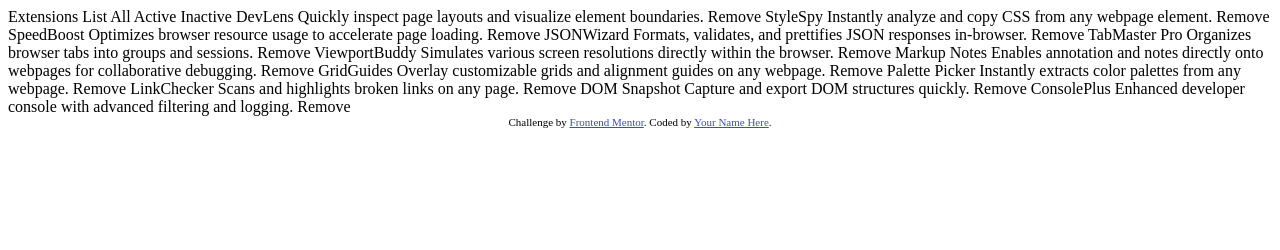
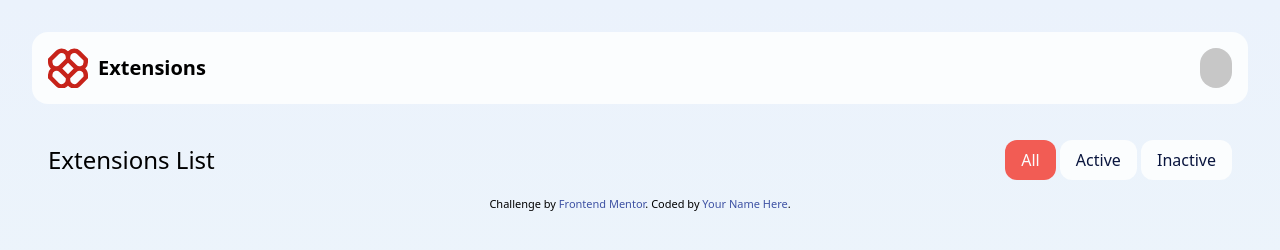
Before and after one commit to clivepato93/browser-extensions-manager, a website: page index.html in a window 1280 px wide. Drawn offline with Linux system fonts and the light colour scheme.

Commit message:
added pseudo states to btns

```diff
--- a/index.html
+++ b/index.html
@@ -1,79 +1,74 @@
 <!DOCTYPE html>
-<html lang="en">
+<html lang="en" class="">
 	<head>
-  <meta charset="UTF-8">
-  <meta name="viewport" content="width=device-width, initial-scale=1.0"> <!-- displays site properly based on user's device -->
+		<meta charset="UTF-8" />
+		<meta name="viewport" content="width=device-width, initial-scale=1.0" />
+		<!-- displays site properly based on user's device -->
 
-  <link rel="icon" type="image/png" sizes="32x32" href="./assets/images/favicon-32x32.png">
+		<link
+			rel="icon"
+			type="image/png"
+			sizes="32x32"
+			href="./assets/images/favicon-32x32.png"
+		/>
 
 		<title>Frontend Mentor | Browser extensions manager UI</title>
 
 		<!-- Feel free to remove these styles or customise in your own stylesheet 👍 -->
 		<style>
-    .attribution { font-size: 11px; text-align: center; }
-    .attribution a { color: hsl(228, 45%, 44%); }
+			.attribution {
+				font-size: 11px;
+				text-align: center;
+			}
+			.attribution a {
+				color: hsl(228, 45%, 44%);
+			}
 		</style>
+		<link href="./src/output.css" rel="stylesheet" />
+		<script src="script.js" defer></script>
 	</head>
-<body>
+	<body
+		class="bg-no-repeat bg-cover min-h-screen bg-[image:var(--color-light-linear-gradient)] duration-1000 dark:bg-[image:var(--color-dark-linear-gradient)] duration-1000 dark:text-Neutral-200 font-family p-8"
+	>
+		<header
+			class="bg-Neutral-0 flex justify-between p-4 rounded-2xl duration-1000 dark:bg-Neutral-800"
+		>
+			<div class="flex items-center font-bold text-xl">
+				<div
+					src=""
+					alt=""
+					class="w-[50px] h-10 bg-[url(/assets/images/logo.svg)] bg-no-repeat"
+				>
+					<!-- <img src="/assets/images/logo.svg" alt="" class=""> -->
+				</div>
+				Extensions
+			</div>
+			<!-- <svg width="200" height="200" xmlns="http://www.w3.org/2000/svg">
+				<use href="./assets/images/logo.svg" alt="" height="200" width="200"/>
+		</svg> -->
+			<button
+				class="duration-1000 dark:bg-Neutral-700 bg-Neutral-300 flex p-4 rounded-2xl switch"
+			>
+				<img src="/assets/images/icon-sun.svg" alt="" class="sun hidden" />
+				<img src="/assets/images/icon-moon.svg" alt="" class="moon hidden" />
+			</button>
+		</header>
+		<section class="mt-5 flex justify-between items-center p-4">
+			<h1 class="text-2xl">Extensions List</h1>
 
-  Extensions List
-
-  All
-  Active
-  Inactive
-
+			<div class="flex gap-4">
+				<div class="filter-btns">
+						<button class=" rounded-xl py-2 px-4  text-Neutral-900 dark:bg-Neutral-600 bg-Neutral-0 focus:outline-Red-400 focus:outline-2 hover:cursor-pointer active-btn" id="All" active>All</button>
+						<button class=" rounded-xl py-2 px-4  text-Neutral-900 dark:bg-Neutral-600 bg-Neutral-0 focus:outline-Red-400 focus:outline-2 hover:cursor-pointer" id="All">Active</button>
+						<button class=" rounded-xl py-2 px-4  text-Neutral-900 dark:bg-Neutral-600 bg-Neutral-0 focus:outline-Red-400 focus:outline-2 hover:cursor-pointer" id="All">Inactive</button>
+			</div>
+		</section>
 		<!-- If you plan to use the JSON file to populate the data dynamically, you can delete the content below -->
-
-  DevLens
-  Quickly inspect page layouts and visualize element boundaries.
-  Remove
-
-  StyleSpy
-  Instantly analyze and copy CSS from any webpage element.
-  Remove
-
-  SpeedBoost
-  Optimizes browser resource usage to accelerate page loading.
-  Remove
-
-  JSONWizard
-  Formats, validates, and prettifies JSON responses in-browser.
-  Remove
-
-  TabMaster Pro
-  Organizes browser tabs into groups and sessions.
-  Remove
-
-  ViewportBuddy
-  Simulates various screen resolutions directly within the browser.
-  Remove
-
-  Markup Notes
-  Enables annotation and notes directly onto webpages for collaborative debugging.
-  Remove
-
-  GridGuides
-  Overlay customizable grids and alignment guides on any webpage.
-  Remove
-
-  Palette Picker
-  Instantly extracts color palettes from any webpage.
-  Remove
-
-  LinkChecker
-  Scans and highlights broken links on any page.
-  Remove
-
-  DOM Snapshot
-  Capture and export DOM structures quickly.
-  Remove
-
-  ConsolePlus
-  Enhanced developer console with advanced filtering and logging.
-  Remove
+		<main></main>
 
 		<div class="attribution">
-    Challenge by <a href="https://www.frontendmentor.io?ref=challenge">Frontend Mentor</a>.
+			Challenge by
+			<a href="https://www.frontendmentor.io?ref=challenge">Frontend Mentor</a>.
 			Coded by <a href="#">Your Name Here</a>.
 		</div>
 	</body>
--- /dev/null
+++ b/script.js
@@ -0,0 +1,85 @@
+fetch("data.json")
+	.then((response) => response.json())
+	.then((data) => {
+		console.log("Fetched data:", data);
+	})
+	.catch((error) => {
+		console.error("Error loading JSON:", error);
+	});
+
+function toggle(){
+	document.documentElement.classList.toggle("dark");
+	document.documentElement.classList.toggle("light");
+
+}
+
+const filterBtns= [...document.querySelector('.filter-btns').children]
+// console.dir( filterBtns)
+
+filterBtns.forEach((btn,index)=>{
+	btn.addEventListener('click',(e)=>{
+		// debugger
+		e.preventDefault()
+		for (let i = 0; i < filterBtns.length; i++) {
+			if(i==index){
+				filterBtns[i].classList.toggle('active-btn',true)
+			}
+
+			else{
+				filterBtns[i].classList.toggle('active-btn',false)
+
+			}
+		}
+		// }
+	})
+})
+
+
+document.querySelector(".switch").addEventListener("click", function (e) {
+	// setTimeout(toggle,1000)
+	document.documentElement.classList.toggle("dark");
+	document.documentElement.classList.toggle("light");
+	document.querySelector(".sun").classList.toggle("hidden");
+	document.querySelector(".sun").classList.toggle("block");
+
+	document.querySelector(".moon").classList.toggle("block");
+	document.querySelector(".moon").classList.toggle("hidden");
+});
+
+// document.querySelector(".sun").addEventListener("click", function (e) {
+// 	// debugger
+// 	document.documentElement.classList.toggle("dark");
+// 	document.documentElement.classList.toggle("light");
+
+// 	document.querySelector(".sun").classList.toggle("block");
+// 	document.querySelector(".sun").classList.toggle("hidden");
+
+// 	document.querySelector(".moon").classList.remove("hidden");
+// 	document.querySelector(".moon").classList.toggle("block");
+// });
+
+// On page load or when changing themes, best to add inline in `head` to avoid FOUC
+// debugger
+// console.log(localStorage.theme)
+document.documentElement.classList.toggle(
+	"dark",
+	localStorage.theme === "dark" ||
+		(!("theme" in localStorage) &&
+			window.matchMedia("(prefers-color-scheme: dark)").matches)
+);
+// Whenever the user explicitly chooses light mode
+// localStorage.theme = "light";
+// console.log(localStorage.theme)
+// Whenever the user explicitly chooses dark mode
+// localStorage.theme = "dark";
+// Whenever the user explicitly chooses to respect the OS preference
+localStorage.removeItem("theme");
+if(document.documentElement.classList.contains("dark")){
+	document.querySelector(".sun").classList.toggle("hidden");
+	document.querySelector(".sun").classList.toggle("block");
+}
+
+if(document.documentElement.classList.contains("light")){
+	document.querySelector(".moon").classList.toggle("hidden");
+	document.querySelector(".moon").classList.toggle("block");
+}
--- /dev/null
+++ b/src/input.css
@@ -0,0 +1,78 @@
+@import "tailwindcss";
+@import url("https://fonts.googleapis.com/css2?family=Noto+Sans:ital,wght@0,100..900;1,100..900&family=Raleway:ital,wght@0,100..900;1,100..900&display=swap");
+
+@custom-variant dark (&:where(.dark, .dark *));
+
+@theme {
+	--color-Neutral-900: hsl(227, 75%, 14%);
+	--color-Neutral-800: hsl(226, 25%, 17%);
+	--color-Neutral-700: hsl(225, 23%, 24%);
+	--color-Neutral-600: hsl(226, 11%, 37%);
+	--color-Neutral-300: hsl(0, 0%, 78%);
+	--color-Neutral-200: hsl(217, 61%, 90%);
+	--color-Neutral-100: hsl(0, 0%, 93%);
+	--color-Neutral-0: hsl(200, 60%, 99%);
+	--color-Red-400: hsl(3, 86%, 64%);
+	--color-Red-500: hsl(3, 71%, 56%);
+	--color-Red-700: hsl(3, 77%, 44%);
+	--color-dark-linear-gradient: linear-gradient(
+		180deg,
+		#040918 0%,
+		#091540 100%
+	);
+	--color-light-linear-gradient: linear-gradient(
+		180deg,
+		#ffffff 0%,
+		#f3f3f3 100%
+	);
+	--font-family: "Noto Sans", sans-serif;
+}
+
+:root {
+	--color-dark-linear-gradient: linear-gradient(
+		180deg,
+		#040918 0%,
+		#091540 100%
+	);
+	--color-light-linear-gradient: linear-gradient(180deg, #EBF2FC 0%, #EEF8F9 100%);
+}
+
+
+
+/*
+@media (prefers-color-scheme: light) {
+    .sun{
+        display: none;
+    }
+
+    .moon{
+        display: block;
+    }
+} */
+
+/* @media (prefers-color-scheme: dark){
+
+    .sun{
+       display: block;
+    }
+
+    .moon{
+        display: none;
+    }
+} */
+
+@layer utilities {
+	.bg-dark {
+		background-image: var(--color-dark-linear-gradient);
+	}
+	.bg-light {
+		background-image: var(--color-light-linear-gradient);
+	}
+	.background {
+		background-image: var(--color-linear-gradient);
+	}
+
+    .active-btn{
+        @apply bg-Red-400  text-Neutral-0;
+    }
+}
```
Also changed, not shown: package.json (added, +26 -0 lines), src/output.css (added), 2 other files. Lines whose indentation alone changed are shown as unchanged.
